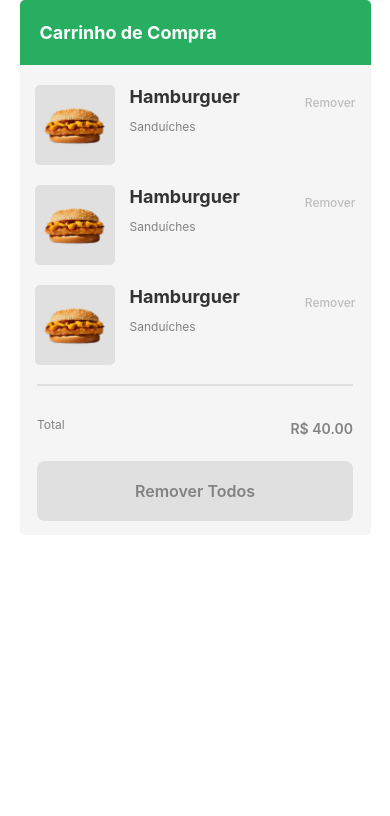
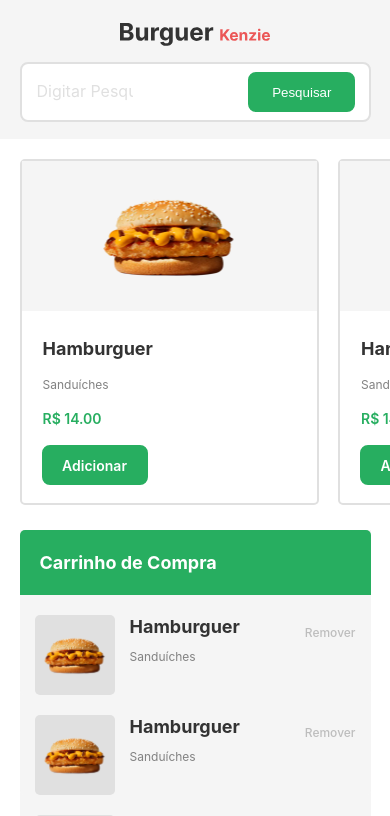
Before and after one commit to Kenzie-Academy-Brasil-Developers/react-entrega-s1-hamburgueria-da-kenzie-alucard93, a React (Create React App) app: page / in a window 390 px wide. Shown: the top 816 px of the page. Built offline with nearby package versions, Linux system fonts and the light colour scheme; no server answers.

Commit message:
feature-{mobile-first}

```diff
--- a/src/App.js
+++ b/src/App.js
@@ -2,8 +2,9 @@ import { useState, useEffect } from 'react';
 import Global from './styles/global';
 import api from './services/api';
 import Cart from './components/Cart';
-// import Header from './components/Header';
+import Header from './components/Header';
 // import CardEmpty from './components/CardEmpty';
+import Product from './components/Product'
 import './App.css';
 
 
@@ -25,7 +26,8 @@ const [filteredProducts, setFilteredProducts] = useState([]);
     <div className="App">
       <Global />
       {/* <CardEmpty/> */}
-      {/* <Header/> */}
+      <Header/>
+      <Product/>
       <Cart/>
 
     </div>
--- a/src/components/Cart/styles.js
+++ b/src/components/Cart/styles.js
@@ -4,6 +4,8 @@ import styled from "styled-components";
 export const ContainerCart = styled.div`
   display: flex;
   width: 100%;
+  margin-top:20px;
+
 
   section{
     width: 90%;
--- a/src/components/Product/index.jsx
+++ b/src/components/Product/index.jsx
@@ -0,0 +1,79 @@
+import { ContainerProduct } from "./styles";
+import BUGAO from "../../assets/BUGAO.svg"
+
+const Product = () => {
+    return (
+        <>
+            <ContainerProduct>
+            <section className="container__product">
+                <figure className="container__figure">
+                    <img className="container__figure--img"  src={BUGAO} alt="foto Hamburguer" />
+                </figure>
+                <div className="container__description">
+                    <h3 className="container__description--tittle" > Hamburguer </h3>
+                    <p className="container__description--category"> Sanduíches </p>
+                    <p className="container__description--price"> R$ 14.00 </p>
+                    <button className="container__description--button"> Adicionar </button>
+                </div>
+            </section>
+            <section className="container__product">
+                <figure className="container__figure">
+                    <img className="container__figure--img"  src={BUGAO} alt="foto Hamburguer" />
+                </figure>
+                <div className="container__description">
+                    <h3 className="container__description--tittle" > Hamburguer </h3>
+                    <p className="container__description--category"> Sanduíches </p>
+                    <p className="container__description--price"> R$ 14.00 </p>
+                    <button className="container__description--button"> Adicionar </button>
+                </div>
+            </section>
+            <section className="container__product">
+                <figure className="container__figure">
+                    <img className="container__figure--img"  src={BUGAO} alt="foto Hamburguer" />
+                </figure>
+                <div className="container__description">
+                    <h3 className="container__description--tittle" > Hamburguer </h3>
+                    <p className="container__description--category"> Sanduíches </p>
+                    <p className="container__description--price"> R$ 14.00 </p>
+                    <button className="container__description--button"> Adicionar </button>
+                </div>
+            </section>
+            <section className="container__product">
+                <figure className="container__figure">
+                    <img className="container__figure--img"  src={BUGAO} alt="foto Hamburguer" />
+                </figure>
+                <div className="container__description">
+                    <h3 className="container__description--tittle" > Hamburguer </h3>
+                    <p className="container__description--category"> Sanduíches </p>
+                    <p className="container__description--price"> R$ 14.00 </p>
+                    <button className="container__description--button"> Adicionar </button>
+                </div>
+            </section>
+            <section className="container__product">
+                <figure className="container__figure">
+                    <img className="container__figure--img"  src={BUGAO} alt="foto Hamburguer" />
+                </figure>
+                <div className="container__description">
+                    <h3 className="container__description--tittle" > Hamburguer </h3>
+                    <p className="container__description--category"> Sanduíches </p>
+                    <p className="container__description--price"> R$ 14.00 </p>
+                    <button className="container__description--button"> Adicionar </button>
+                </div>
+            </section>
+            <section className="container__product">
+                <figure className="container__figure">
+                    <img className="container__figure--img"  src={BUGAO} alt="foto Hamburguer" />
+                </figure>
+                <div className="container__description">
+                    <h3 className="container__description--tittle" > Hamburguer </h3>
+                    <p className="container__description--category"> Sanduíches </p>
+                    <p className="container__description--price"> R$ 14.00 </p>
+                    <button className="container__description--button"> Adicionar </button>
+                </div>
+            </section>
+            </ContainerProduct>
+        </>
+    )
+}
+
+export default Product;
--- a/src/components/Product/styles.js
+++ b/src/components/Product/styles.js
@@ -1,6 +1,119 @@
 import styled from "styled-components";
 
 
-export const Container = styled.div`
+
+export const ContainerProduct = styled.div`
   display: flex;
+  flex-direction: row;
+  width: 100vw;
+  overflow: auto;
+  margin-top: 20px;
+
+
+  ::-webkit-scrollbar{
+    border-radius: 20px;
+    width: 30px;
+    height: 15px;
+
+
+  }
+  ::-webkit-scrollbar-track {
+    margin-left: 21px;
+}
+
+::-webkit-scrollbar-thumb {
+  border-radius: 20px;
+  border: 2px solid #E0E0E0;
+  background: #E0E0E0;
+}
+
+  .container__product{
+    display: flex;
+    flex-direction: column;
+    width: 90%;
+    margin-left: 5%;
+    max-width: 300px;
+    min-width: 299px;
+    height: 346px;
+    background: #FFFFFF;
+    border: 2px solid #E0E0E0;
+    border-radius: 5px;
+    margin-bottom: 5px;
+  }
+
+  .container__figure{
+    width: 100%;
+    height: 150px;
+    background: #F5F5F5;
+  }
+
+  .container__figure--img{
+    width: 60%;
+    height: 100%;
+  }
+
+  .container__description{
+    display: flex;
+    flex-direction: column;
+    align-items: flex-start;
+    background: #FFFFFF;
+  }
+
+  .container__description--tittle{
+    font-family: 'Inter';
+    font-style: normal;
+    font-weight: 700;
+    font-size: 18px;
+    line-height: 24px;
+    color: #333333;
+    height: 40px;
+    margin-left: 21px;
+    margin-top: 26px;
+  }
+
+  .container__description--category{
+    font-family: 'Inter';
+    font-style: normal;
+    font-weight: 400;
+    font-size: 12px;
+    line-height: 16px;
+    color: #828282;
+    height: 16px;
+    margin-left: 21px;
+  }
+
+  .container__description--price{
+    font-family: 'Inter';
+    font-style: normal;
+    font-weight: 600;
+    font-size: 14px;
+    line-height: 24px;
+    color: #27AE60;
+    height: 24px;
+    margin-left: 21px;
+    margin-top: 14px;
+  }
+
+  .container__description--button{
+    display: flex;
+    flex-direction: row;
+    justify-content: center;
+    align-items: center;
+    padding: 0px 20px;
+    gap: 10px;
+    background: #27AE60;
+    border: 2px solid #27AE60;
+    border-radius: 8px;
+    height: 40px;
+    width: 36%;
+    max-width: 106px;
+    margin-left: 20px;
+    margin-top: 14px;
+    font-family: 'Inter';
+    font-style: normal;
+    font-weight: 600;
+    font-size: 14px;
+    line-height: 17px;
+    color: #FFFFFF;
+  }
 `;
```
Also changed, not shown: src/assets/BUGAO.svg (added).
